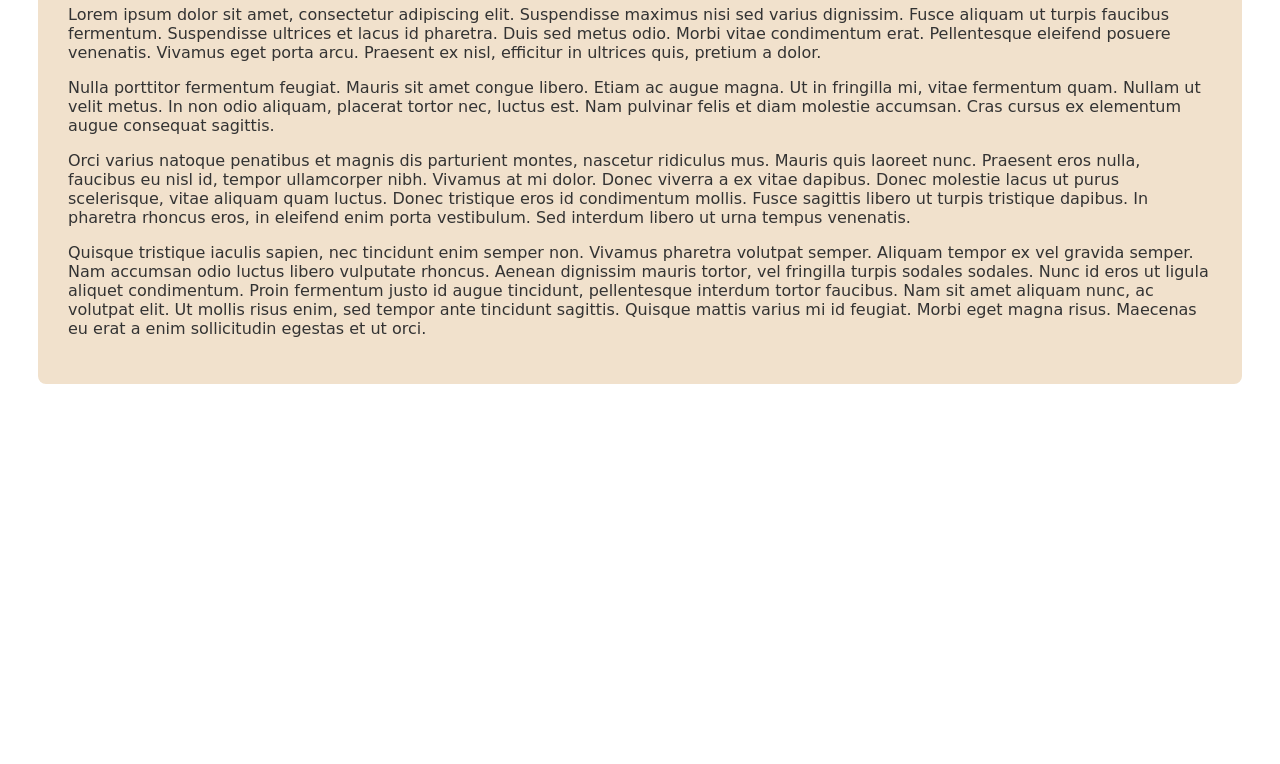
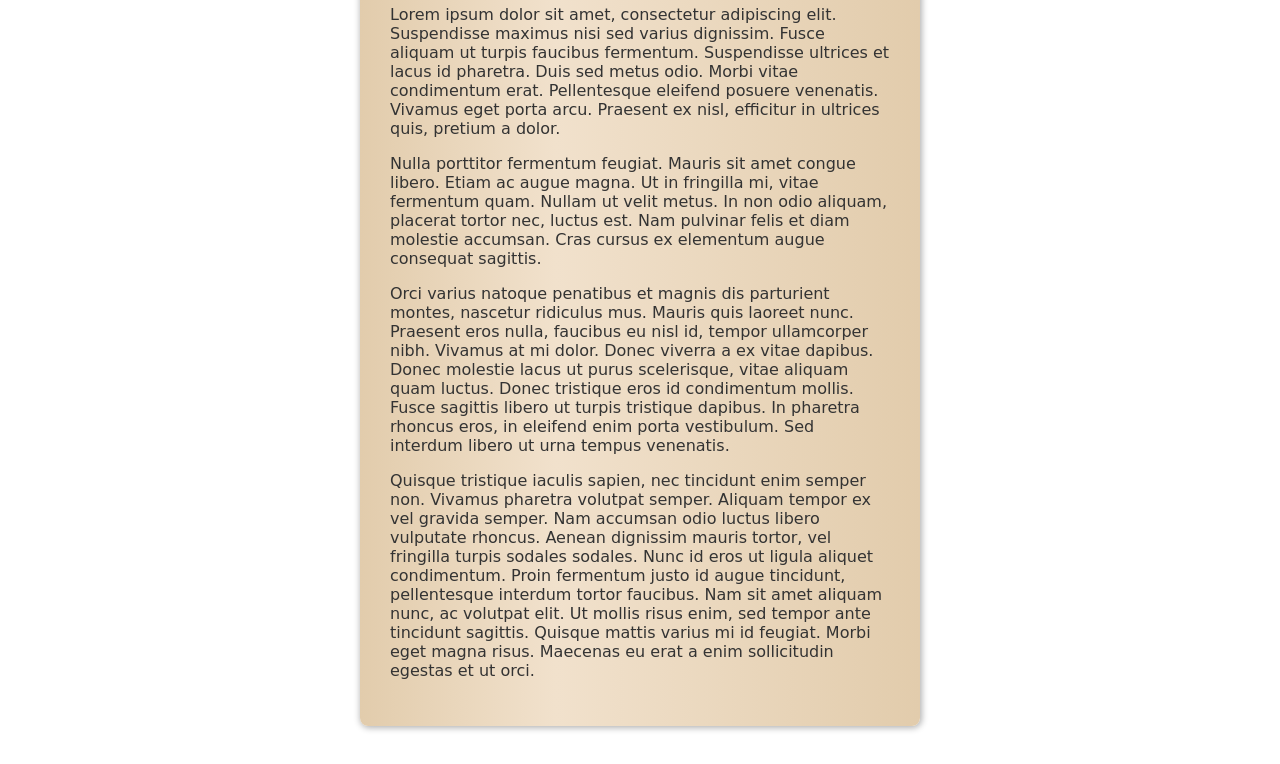
Before and after one commit to ThiagoLDC/Carta, a plain HTML site: page index.html in a window 1280 px wide. Shown: the part 127-891 px from the top of the page. Before the commit the page ends 800 px from the top, so only its background shows below. Drawn offline with Linux system fonts and the light colour scheme; a web font is replaced by a local one.

Commit message:
Add files via upload

```diff
--- a/index.html
+++ b/index.html
@@ -25,14 +25,16 @@
 
         .carta {
             margin: 0 auto;
+            max-width: 560px;
             padding: 30px;
             background: #f1e1cc;
-            background: background: linear-gradient(90deg, rgba(226,204,172,1) 0%, rgba(241,225,204,1) 35%, rgba(226,204,172,1) 100%);;
+            background: linear-gradient(90deg, rgba(226,204,172,1) 0%, rgba(241,225,204,1) 35%, rgba(226,204,172,1) 100%);
             color: #333;
             border-radius: 8px;
             font-family: "Cedarville Cursive", cursive;
             font-weight: 400;
             font-style: normal;
+            box-shadow: 1px 1px 6px 1px rgba(0,0,0,.3);
         }
     </style>
 </head>
```
